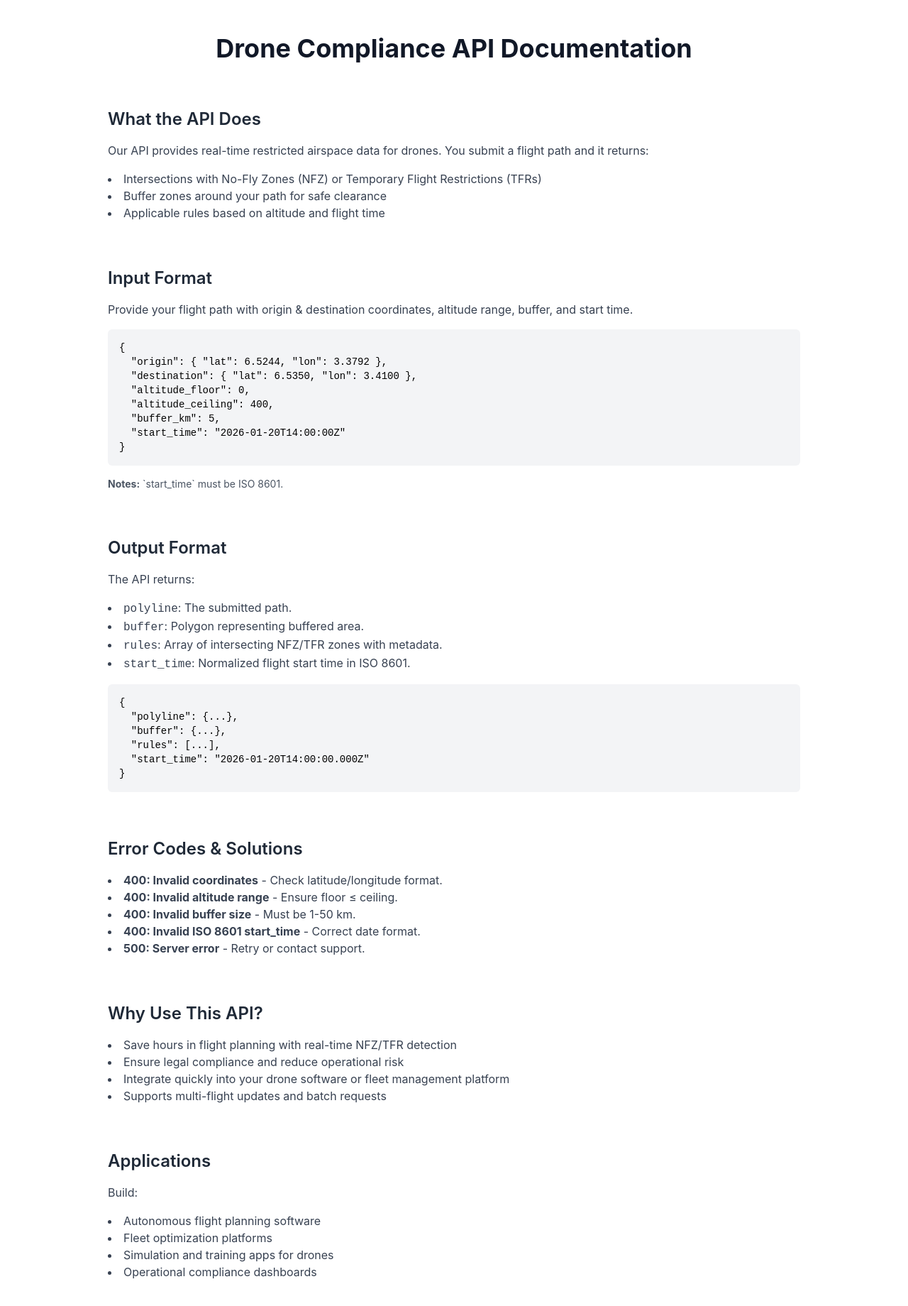
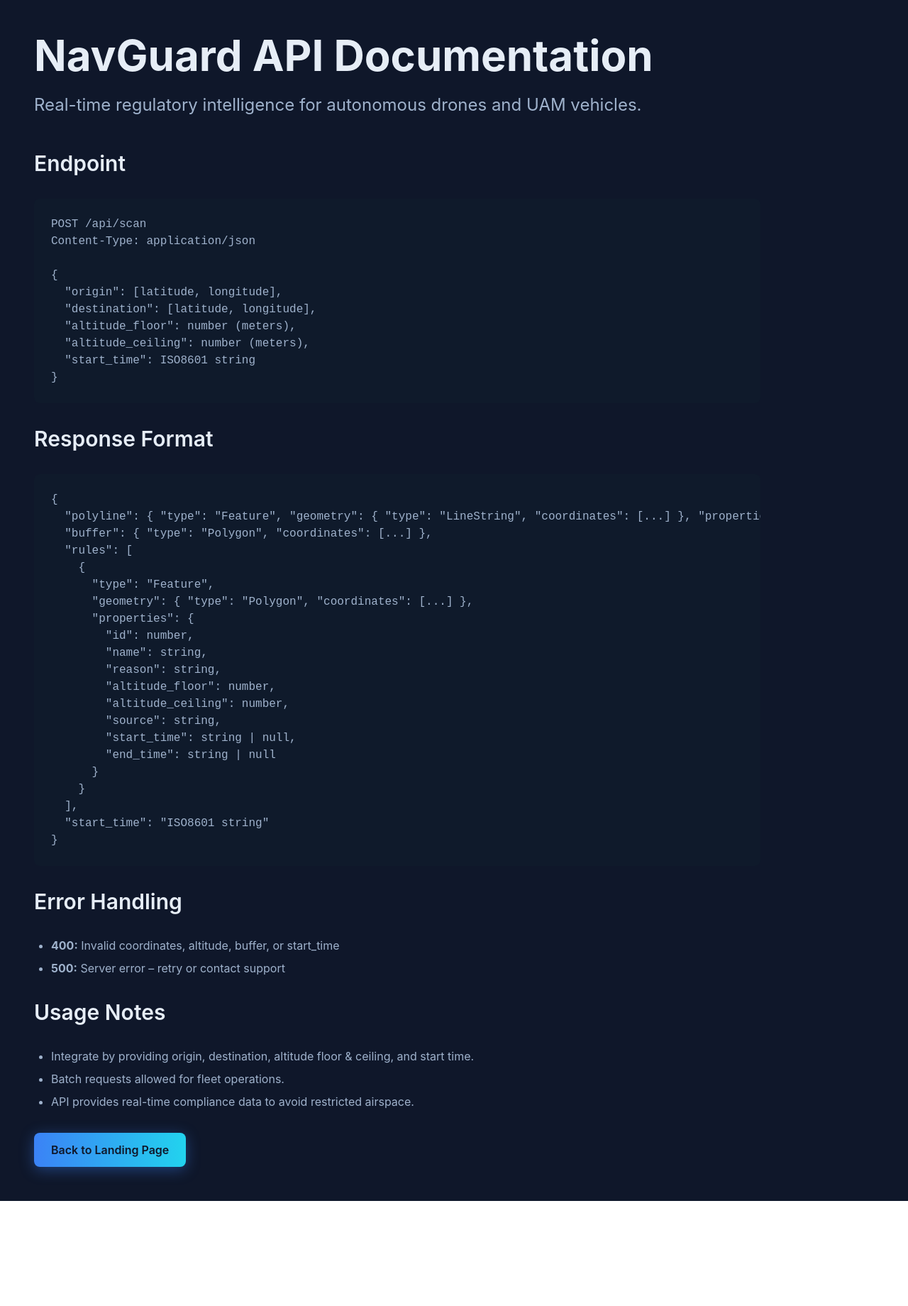
Before and after one commit to Vitoraos/NavGuard, a Next.js app in the folder Landing_Page/: page /docs in a window 1280 px wide. Shown: the top 1840 px of the page at 71% size. After the commit the page ends 1692 px from the top, so only its background shows below. Built offline with nearby package versions, Linux system fonts and the light colour scheme.

Commit message:
Update docs.tsx

```diff
--- a/Landing_Page/pages/docs.tsx
+++ b/Landing_Page/pages/docs.tsx
@@ -1,113 +1,83 @@
-import React from "react";
+import type { NextPage } from "next";
 import Head from "next/head";
+import Link from "next/link";
 
-const DocsPage = () => {
+const Docs: NextPage = () => {
   return (
     <>
       <Head>
-        <title>Drone Compliance API Docs</title>
-        <meta name="description" content="Drone Compliance API documentation for startups and developers." />
+        <title>NavGuard API Documentation</title>
+        <meta name="description" content="Full API reference for NavGuard – regulatory intelligence API for drones and autonomous flight" />
       </Head>
 
-      <main className="max-w-5xl mx-auto px-6 py-12 space-y-16">
-        {/* Header */}
-        <h1 className="text-4xl font-bold text-center text-gray-900">
-          Drone Compliance API Documentation
-        </h1>
+      <main className="min-h-screen bg-primary text-textPrimary px-12 py-12 font-inter">
+        <h1 className="text-5xl md:text-6xl font-bold mb-6">NavGuard API Documentation</h1>
+        <p className="text-xl md:text-2xl text-textSecondary mb-12">
+          Real-time regulatory intelligence for autonomous drones and UAM vehicles.
+        </p>
 
-        {/* What the API does */}
-        <section className="space-y-4">
-          <h2 className="text-2xl font-semibold text-gray-800">What the API Does</h2>
-          <p className="text-gray-700">
-            Our API provides real-time restricted airspace data for drones. You submit a flight path and it returns:
-          </p>
-          <ul className="list-disc list-inside text-gray-700">
-            <li>Intersections with No-Fly Zones (NFZ) or Temporary Flight Restrictions (TFRs)</li>
-            <li>Buffer zones around your path for safe clearance</li>
-            <li>Applicable rules based on altitude and flight time</li>
-          </ul>
-        </section>
+        <section className="max-w-5xl space-y-8">
+          <h2 className="text-3xl font-semibold mb-4">Endpoint</h2>
+          <pre className="bg-[#0F1A2B] p-6 rounded-lg overflow-x-auto text-textSecondary font-mono">
+{`POST /api/scan
+Content-Type: application/json
 
-        {/* Input Format */}
-        <section className="space-y-4">
-          <h2 className="text-2xl font-semibold text-gray-800">Input Format</h2>
-          <p className="text-gray-700">
-            Provide your flight path with origin & destination coordinates, altitude range, buffer, and start time.
-          </p>
-          <pre className="bg-gray-100 p-4 rounded-md overflow-x-auto text-sm">
-{`{
-  "origin": { "lat": 6.5244, "lon": 3.3792 },
-  "destination": { "lat": 6.5350, "lon": 3.4100 },
-  "altitude_floor": 0,
-  "altitude_ceiling": 400,
-  "buffer_km": 5,
-  "start_time": "2026-01-20T14:00:00Z"
+{
+  "origin": [latitude, longitude],
+  "destination": [latitude, longitude],
+  "altitude_floor": number (meters),
+  "altitude_ceiling": number (meters),
+  "start_time": ISO8601 string
 }`}
           </pre>
-          <p className="text-gray-600 text-sm">
-            <strong>Notes:</strong> `start_time` must be ISO 8601.
-          </p>
-        </section>
 
-        {/* Output Format */}
-        <section className="space-y-4">
-          <h2 className="text-2xl font-semibold text-gray-800">Output Format</h2>
-          <p className="text-gray-700">The API returns:</p>
-          <ul className="list-disc list-inside text-gray-700">
-            <li><code>polyline</code>: The submitted path.</li>
-            <li><code>buffer</code>: Polygon representing buffered area.</li>
-            <li><code>rules</code>: Array of intersecting NFZ/TFR zones with metadata.</li>
-            <li><code>start_time</code>: Normalized flight start time in ISO 8601.</li>
-          </ul>
-          <pre className="bg-gray-100 p-4 rounded-md overflow-x-auto text-sm">
+          <h2 className="text-3xl font-semibold mb-4">Response Format</h2>
+          <pre className="bg-[#0F1A2B] p-6 rounded-lg overflow-x-auto text-textSecondary font-mono">
 {`{
-  "polyline": {...},
-  "buffer": {...},
-  "rules": [...],
-  "start_time": "2026-01-20T14:00:00.000Z"
+  "polyline": { "type": "Feature", "geometry": { "type": "LineString", "coordinates": [...] }, "properties": {} },
+  "buffer": { "type": "Polygon", "coordinates": [...] },
+  "rules": [
+    {
+      "type": "Feature",
+      "geometry": { "type": "Polygon", "coordinates": [...] },
+      "properties": {
+        "id": number,
+        "name": string,
+        "reason": string,
+        "altitude_floor": number,
+        "altitude_ceiling": number,
+        "source": string,
+        "start_time": string | null,
+        "end_time": string | null
+      }
+    }
+  ],
+  "start_time": "ISO8601 string"
 }`}
           </pre>
-        </section>
 
-        {/* Error Codes */}
-        <section className="space-y-4">
-          <h2 className="text-2xl font-semibold text-gray-800">Error Codes & Solutions</h2>
-          <ul className="list-disc list-inside text-gray-700">
-            <li><strong>400: Invalid coordinates</strong> - Check latitude/longitude format.</li>
-            <li><strong>400: Invalid altitude range</strong> - Ensure floor ≤ ceiling.</li>
-            <li><strong>400: Invalid buffer size</strong> - Must be 1-50 km.</li>
-            <li><strong>400: Invalid ISO 8601 start_time</strong> - Correct date format.</li>
-            <li><strong>500: Server error</strong> - Retry or contact support.</li>
+          <h2 className="text-3xl font-semibold mb-4">Error Handling</h2>
+          <ul className="list-disc pl-6 text-textSecondary space-y-2">
+            <li><strong>400:</strong> Invalid coordinates, altitude, buffer, or start_time</li>
+            <li><strong>500:</strong> Server error – retry or contact support</li>
           </ul>
-        </section>
 
-        {/* Benefits */}
-        <section className="space-y-4">
-          <h2 className="text-2xl font-semibold text-gray-800">Why Use This API?</h2>
-          <ul className="list-disc list-inside text-gray-700">
-            <li>Save hours in flight planning with real-time NFZ/TFR detection</li>
-            <li>Ensure legal compliance and reduce operational risk</li>
-            <li>Integrate quickly into your drone software or fleet management platform</li>
-            <li>Supports multi-flight updates and batch requests</li>
+          <h2 className="text-3xl font-semibold mb-4">Usage Notes</h2>
+          <ul className="list-disc pl-6 text-textSecondary space-y-2">
+            <li>Integrate by providing origin, destination, altitude floor & ceiling, and start time.</li>
+            <li>Batch requests allowed for fleet operations.</li>
+            <li>API provides real-time compliance data to avoid restricted airspace.</li>
           </ul>
-        </section>
 
-        {/* Example Apps (Optional / Skippable) */}
-        <section className="space-y-4">
-          <h2 className="text-2xl font-semibold text-gray-800">Applications</h2>
-          <p className="text-gray-700">
-            Build:
-          </p>
-          <ul className="list-disc list-inside text-gray-700">
-            <li>Autonomous flight planning software</li>
-            <li>Fleet optimization platforms</li>
-            <li>Simulation and training apps for drones</li>
-            <li>Operational compliance dashboards</li>
-          </ul>
+          <Link href="/">
+            <a className="inline-block mt-8 bg-gradient-to-r from-accent to-secondary text-primary font-semibold px-6 py-3 rounded-lg shadow-glow hover:scale-105 transition-transform">
+              Back to Landing Page
+            </a>
+          </Link>
         </section>
       </main>
     </>
   );
 };
 
-export default DocsPage;
+export default Docs;
```
